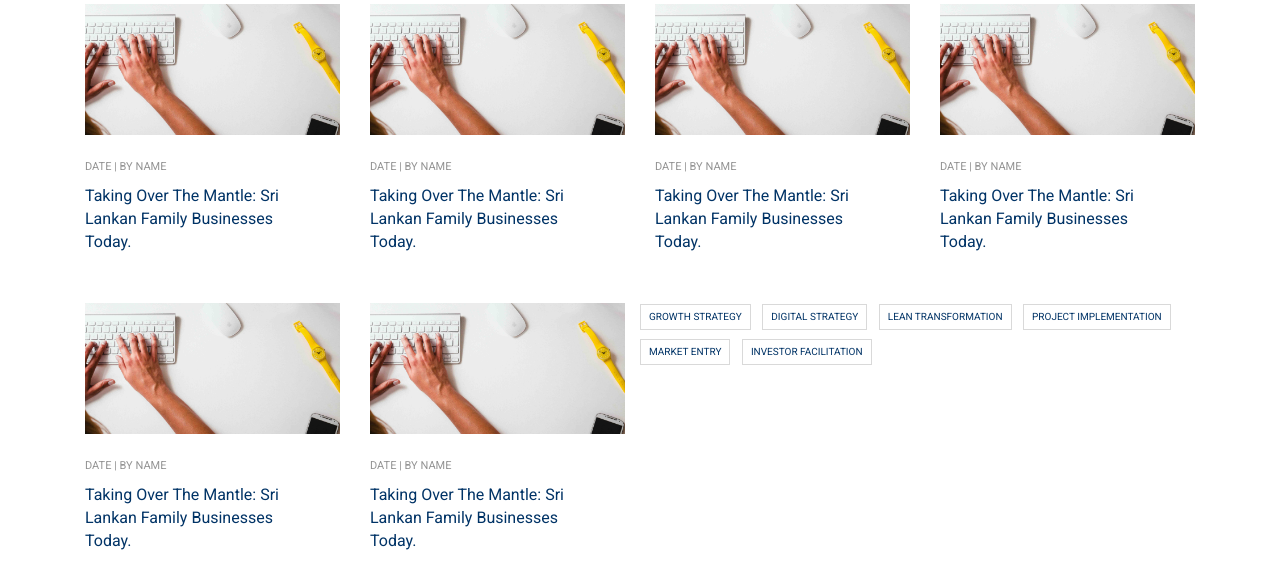
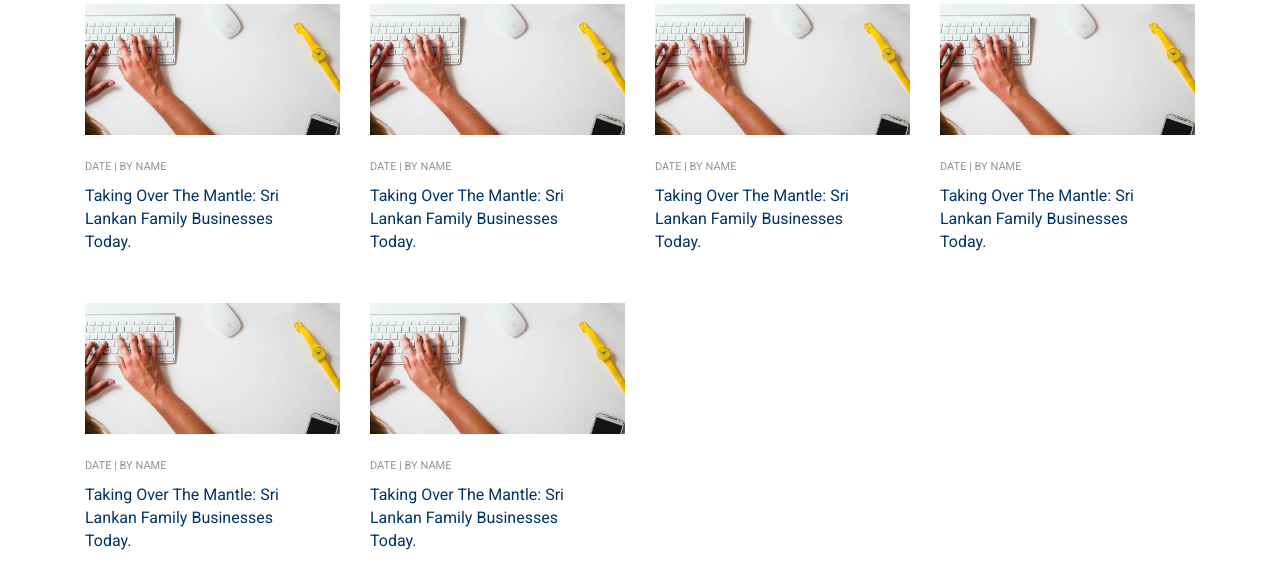
Before and after one commit to ThuwarakeshM/site, a Django app: template templates/stax_official/blog.html in a window 1280 px wide. Shown: the part 275-839 px from the top of the page. Run offline with Django 3.2, Linux system fonts and the light colour scheme; the template is opened without the code that fills it, so the values that code supplies are empty; some libraries are stand-ins or nearby versions.

Commit message:
bugfix-tag display in all page

```diff
--- a/templates/stax_official/blog.html
+++ b/templates/stax_official/blog.html
@@ -140,7 +140,7 @@
                 </div>
             </div>
             <!-- end tab content -->
-            <div class="tab-pane med-text fade in active" id="Expertise">
+            <div class="tab-pane med-text fade" id="Expertise">
                 <div class="tag-cloud ">
                     <!-- start sub menu -->
                     <a href="kudu.html">GROWTH STRATEGY</a>
```
